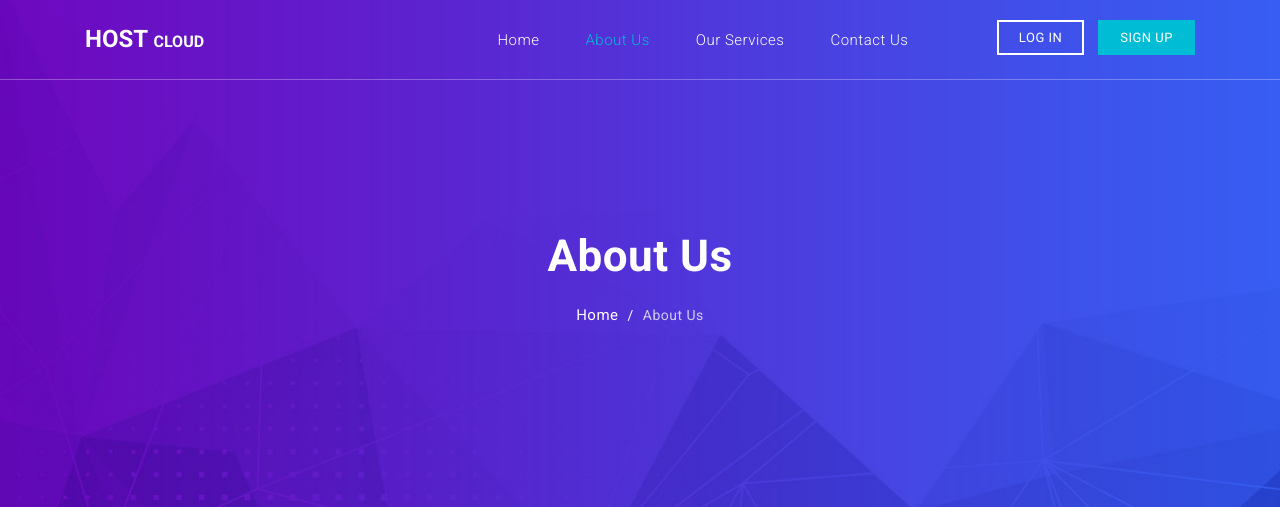
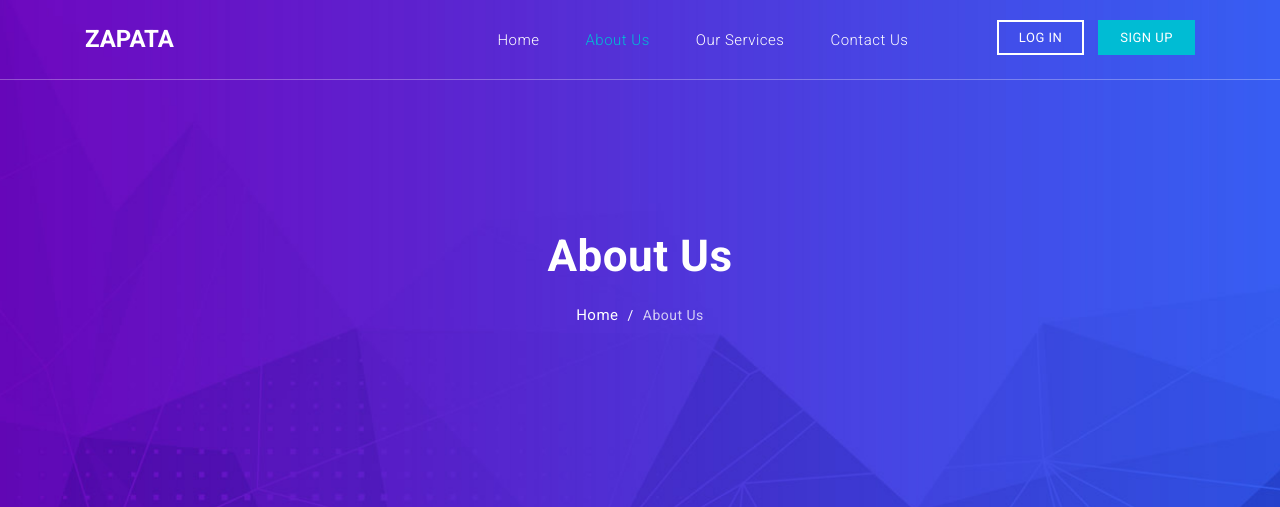
Before and after one commit to zapatoca/zapata, a Flask app: page /about in a window 1280 px wide. Shown: the top 507 px of the page. Run offline with Flask 2, Linux system fonts and the light colour scheme; some libraries are stand-ins or nearby versions.

Commit message:
test logo on all pages

```diff
--- a/zapata/templates/about.html
+++ b/zapata/templates/about.html
@@ -43,7 +43,7 @@ https://templatemo.com/tm-541-host-cloud
     <header class="">
       <nav class="navbar navbar-expand-lg">
         <div class="container">
-          <a class="navbar-brand" href="index.html"><h2>Host <em>Cloud</em></h2></a>
+          <a class="navbar-brand" href="index.html"><h2>Zapata</h2></a>
           <button class="navbar-toggler" type="button" data-toggle="collapse" data-target="#navbarResponsive" aria-controls="navbarResponsive" aria-expanded="false" aria-label="Toggle navigation">
             <span class="navbar-toggler-icon"></span>
           </button>
--- a/zapata/templates/contact.html
+++ b/zapata/templates/contact.html
@@ -43,7 +43,7 @@ https://templatemo.com/tm-541-host-cloud
     <header class="">
       <nav class="navbar navbar-expand-lg">
         <div class="container">
-          <a class="navbar-brand" href="index.html"><h2>Host <em>Cloud</em></h2></a>
+          <a class="navbar-brand" href="index.html"><h2>Zapata</h2></a>
           <button class="navbar-toggler" type="button" data-toggle="collapse" data-target="#navbarResponsive" aria-controls="navbarResponsive" aria-expanded="false" aria-label="Toggle navigation">
             <span class="navbar-toggler-icon"></span>
           </button>
--- a/zapata/templates/services.html
+++ b/zapata/templates/services.html
@@ -43,7 +43,7 @@ https://templatemo.com/tm-541-host-cloud
     <header class="">
       <nav class="navbar navbar-expand-lg">
         <div class="container">
-          <a class="navbar-brand" href="index.html"><h2>Host <em>Cloud</em></h2></a>
+          <a class="navbar-brand" href="index.html"><h2>Zapata</h2></a>
           <button class="navbar-toggler" type="button" data-toggle="collapse" data-target="#navbarResponsive" aria-controls="navbarResponsive" aria-expanded="false" aria-label="Toggle navigation">
             <span class="navbar-toggler-icon"></span>
           </button>
```
Also changed, not shown: tests/functional/test_pages.py (+1 -0 lines).
